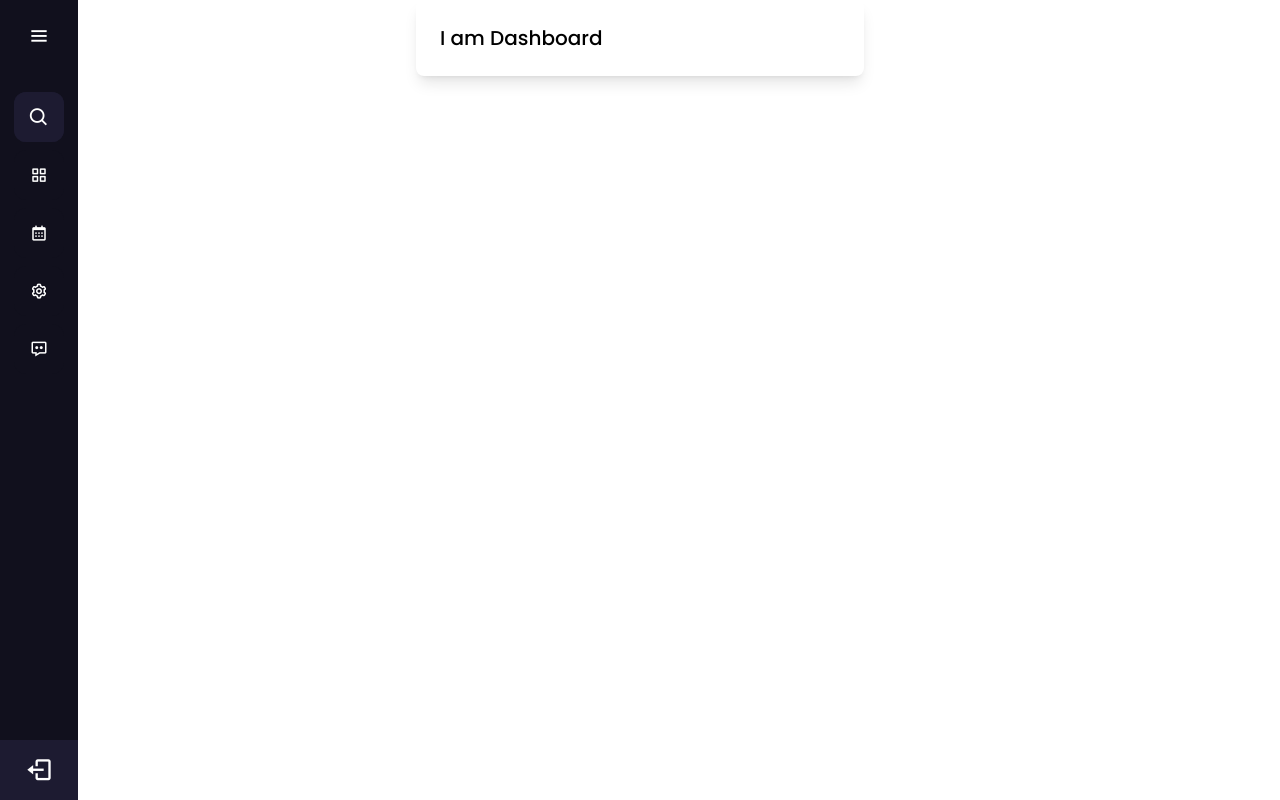
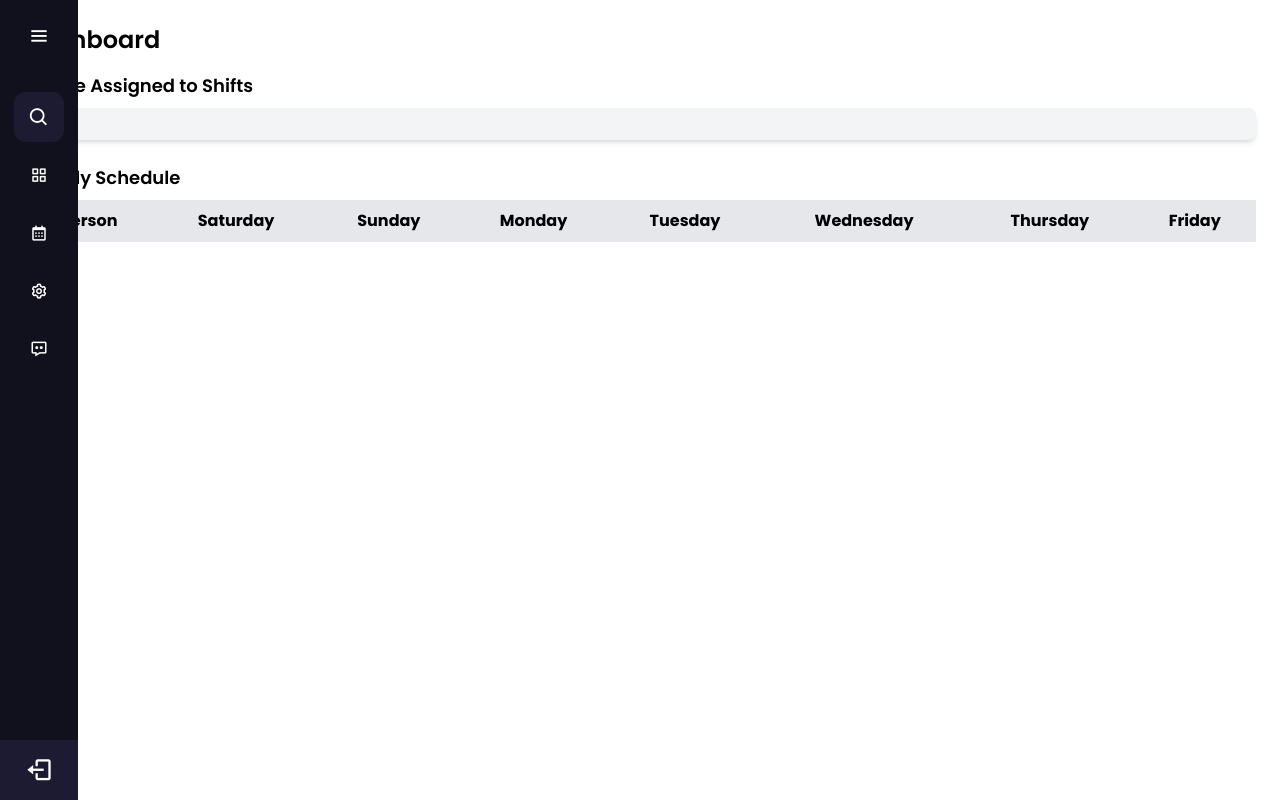
Before and after one commit to mobinmohammadi10/dashboard, a Vue app: page / in a window 1280 px wide. Built offline with nearby package versions, Linux system fonts and the light colour scheme.

Commit message:
add new home view

```diff
--- a/src/views/HomeView.vue
+++ b/src/views/HomeView.vue
@@ -1,11 +1,68 @@
-<script setup>
-import { ref } from 'vue'
-const message = ref('I am Dashboard')
-</script>
 <template>
-  <div class="container mx-auto p-6 max-w-md bg-white shadow-lg rounded-lg">
-    <p class="flex items-center space-x-4 text-xl font-medium text-black">
-      {{ message }}
-    </p>
+  <div class="p-6">
+    <!-- Title -->
+    <h1 class="text-2xl font-semibold mb-4">Dashboard</h1>
+
+    <!-- List of People Who Need to Give Shifts -->
+    <div class="mb-6">
+      <h2 class="text-lg font-semibold mb-2">People Assigned to Shifts</h2>
+      <ul class="bg-gray-100 p-4 rounded-lg shadow-md">
+        <!-- Loop through the people from backend -->
+        <li v-for="person in people" :key="person.id" class="border-b py-2">
+          <span class="font-medium">{{ person.id }} - </span>
+          {{ person.fullName }}
+        </li>
+      </ul>
+    </div>
+
+    <!-- Schedule Grid -->
+    <div>
+      <h2 class="text-lg font-semibold mb-2">Weekly Schedule</h2>
+      <div class="overflow-x-auto">
+        <table class="min-w-full border-collapse table-auto">
+          <thead>
+            <tr class="bg-gray-200">
+              <th class="p-2 border">Person</th>
+              <th class="p-2 border" v-for="day in days" :key="day">{{ day }}</th>
+            </tr>
+          </thead>
+          <tbody>
+            <tr v-for="person in people" :key="person.id">
+              <td class="p-2 border font-semibold">{{ person.fullName }}</td>
+              <!-- Loop through shifts for each person -->
+              <td
+                class="p-2 border"
+                v-for="(shift, index) in person.shifts"
+                :key="index"
+              >
+                {{ shift }}
+              </td>
+            </tr>
+          </tbody>
+        </table>
+      </div>
+    </div>
   </div>
 </template>
+
+<script>
+export default {
+  data() {
+    return {
+      // List of days in the week (will remain static)
+      days: ["Saturday", "Sunday", "Monday", "Tuesday", "Wednesday", "Thursday", "Friday"],
+
+      // People data will come from the backend, initially empty
+      people: []
+    };
+  },
+  mounted() {
+    // Assume backend call to fetch the list of people and their shifts
+    // this.people = fetchedDataFromBackend;
+  }
+};
+</script>
+
+<style scoped>
+/* Add any additional styles if needed */
+</style>
```
